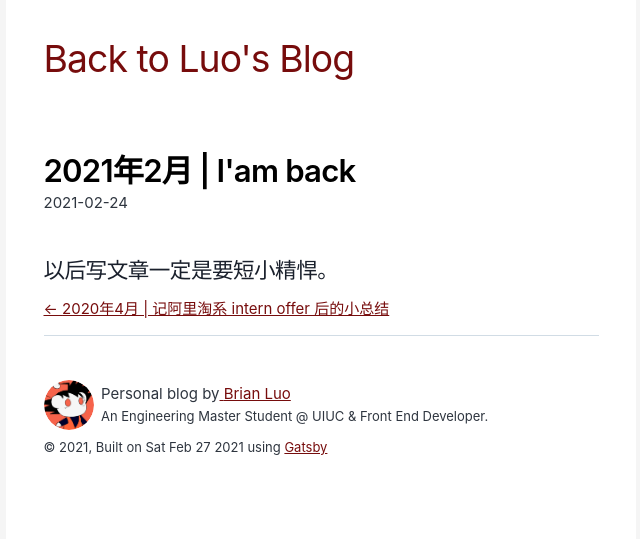
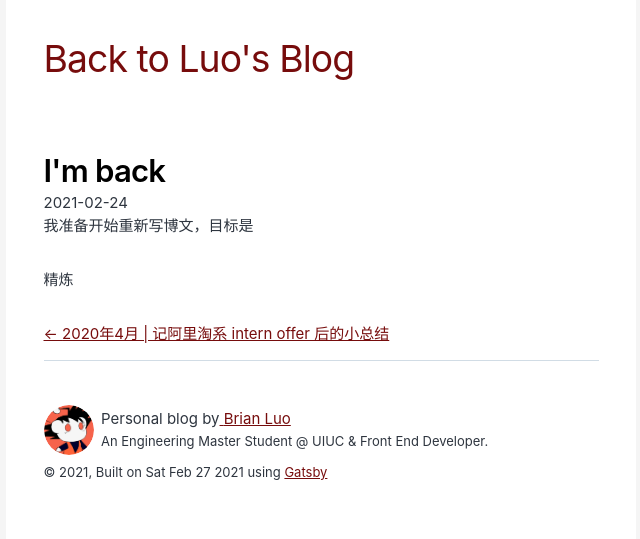
Before and after one commit to law-chain-hot/law-chain-hot.github.io-old, a Gatsby site: page /I-am-back/ in a window 1280 px wide. Shown: the whole page, without its empty margins (319-959 px from the left). Built offline with nearby package versions, Linux system fonts and the light colour scheme; Gatsby itself is replaced by a stand-in of ours; some packages are replaced by stand-ins of ours.

Commit message:
blog: i am back

```diff
--- a/content/blog/I-am-back/index.md
+++ b/content/blog/I-am-back/index.md
@@ -1,7 +1,9 @@
 ---
-title: 2021年2月 | I'am back
+title: I'm back
 date: "2021-02-24"
 description: ""
 ---
 
-## 以后写文章一定是要短小精悍。
+我准备开始重新写博文，目标是
+
+精炼
```
